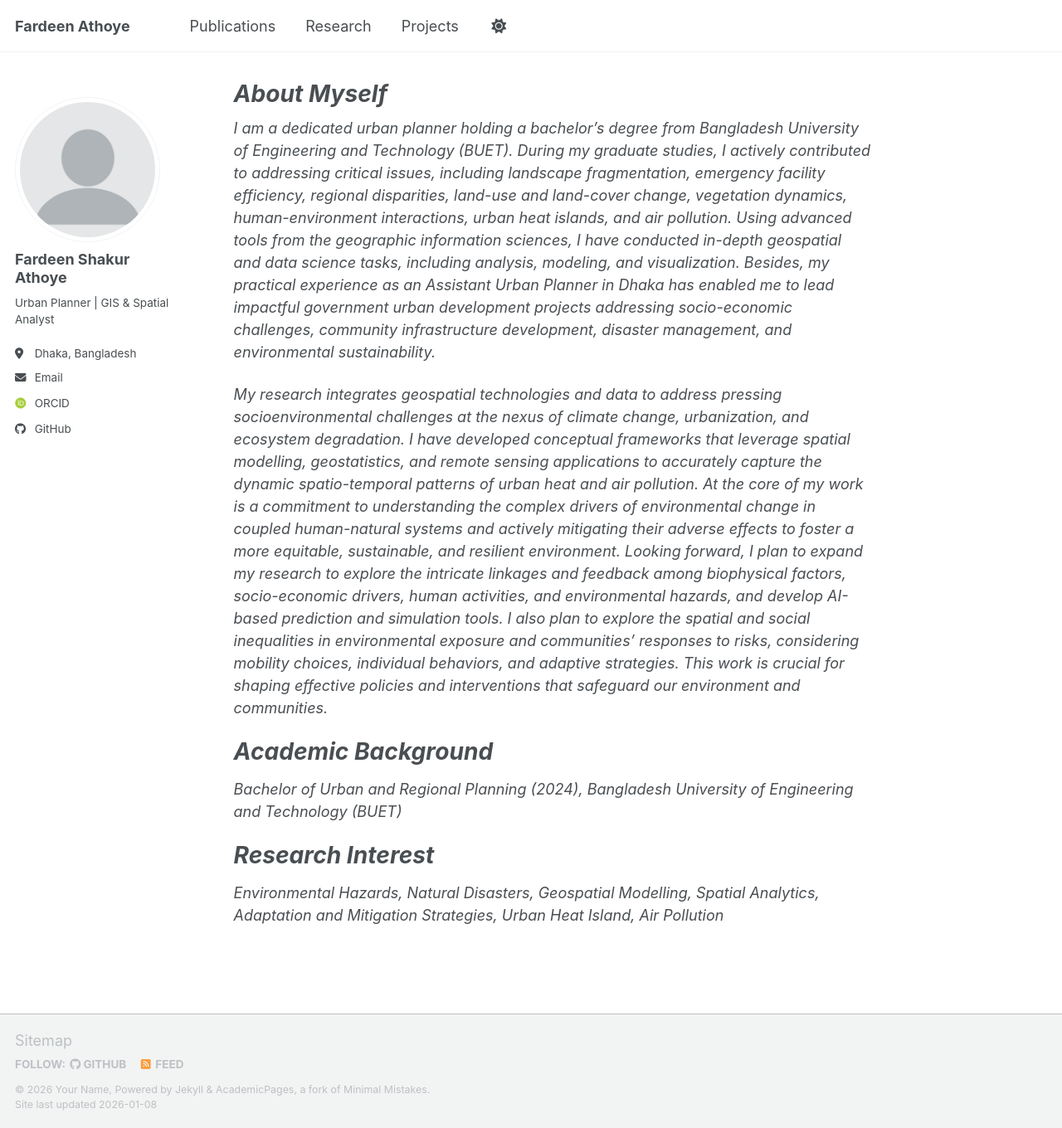
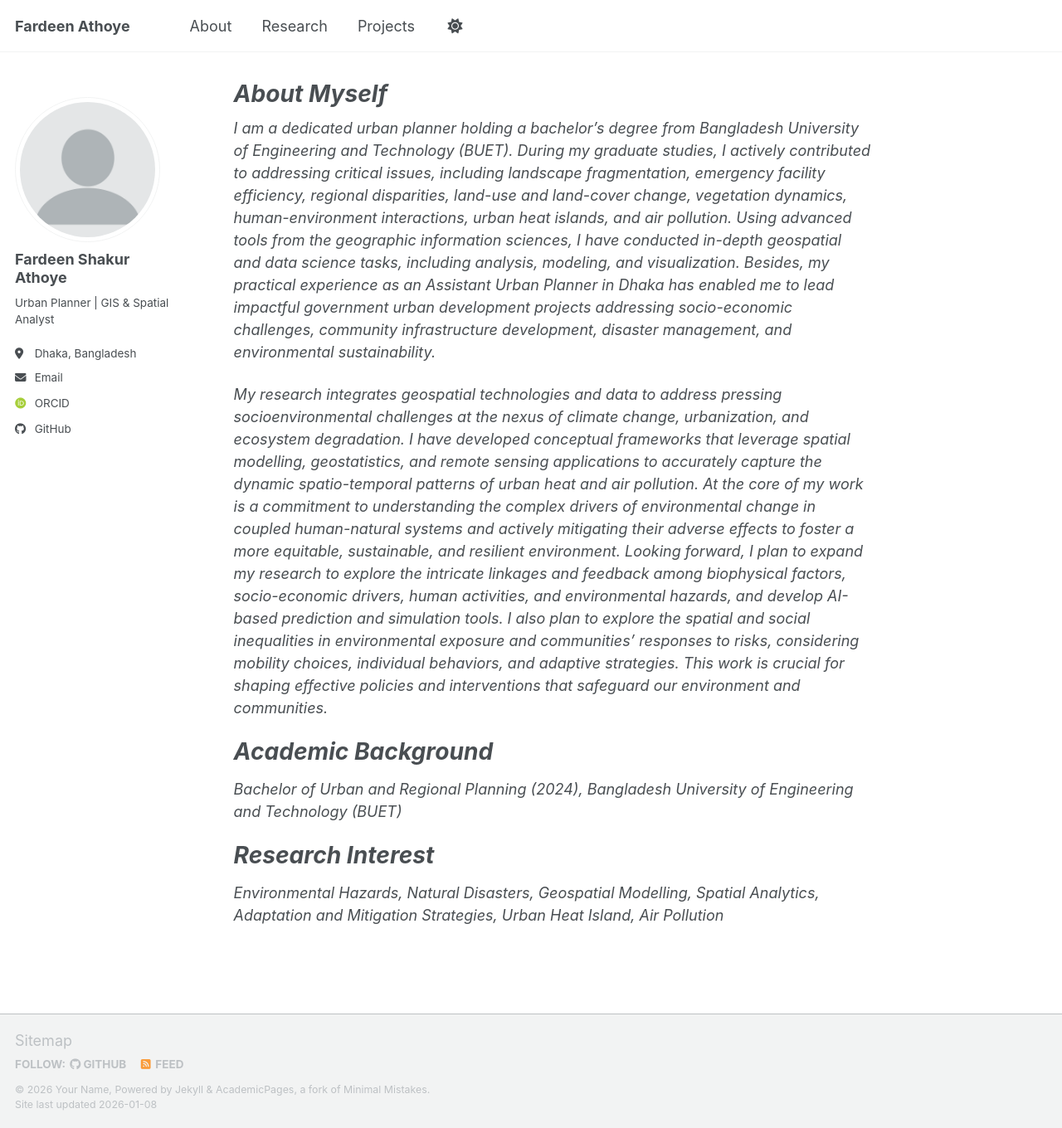
Before and after one commit to athoye-fardeen/athoye-fardeen.github.io, a Jekyll site: the page built from _pages/about.md, in a window 1280 px wide and 1360 px high. Shown: the whole window at 83% size. Built offline with Jekyll 4.4.1, drawn with Linux system fonts in a browser that asks for light colours; some web fonts are replaced; a script bundle is joined from its source files by our own code; library files that are not in the unit come from our copies.

Commit message:
Update navigation.yml

```diff
--- a/_data/navigation.yml
+++ b/_data/navigation.yml
@@ -8,8 +8,8 @@
 #      Markdown formatted page while the second is generated using JSON.
 
 main:
-  - title: "Publications"
-    url: /publications/
+  - title: "About"
+    url: /about/
 
   - title: "Research"
     url: /research/
```
